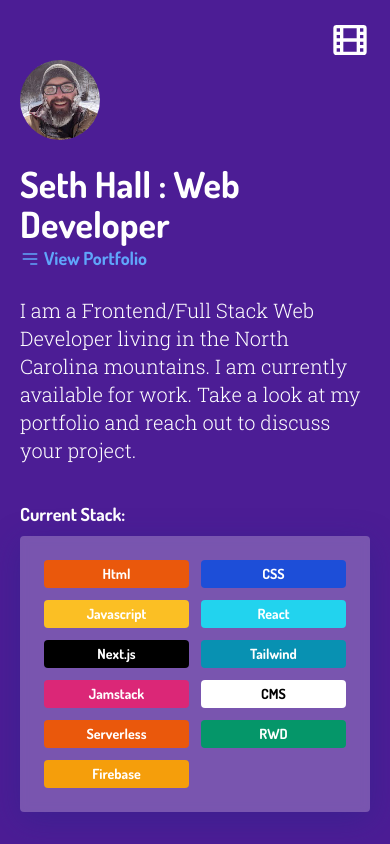
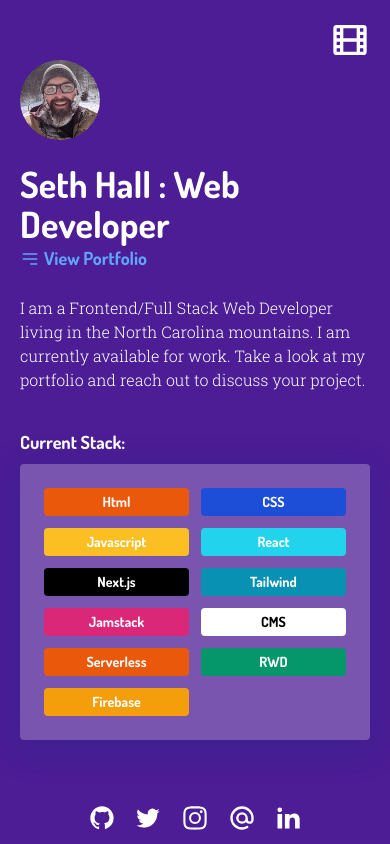
Before and after one commit to sethburtonhall/home-v2, a Next.js app: page / in a window 390 px wide. Shown: the top 844 px of the page. Built offline with nearby package versions, Linux system fonts and the light colour scheme; what tailwindcss-debug-screens would draw is missing.

Commit message:
Adjusts text sizes

```diff
--- a/components/Code.tsx
+++ b/components/Code.tsx
@@ -63,7 +63,7 @@
         </div>
       </div>
 
-      <p className="font-serif text-xl font-light pb-9">
+      <p className="font-serif font-light lg:text-xl pb-9">
         I am a Frontend/Full Stack Web Developer living in the North Carolina
         mountains. I am currently available for work. Take a look at my
         portfolio and reach out to discuss your project.
```
